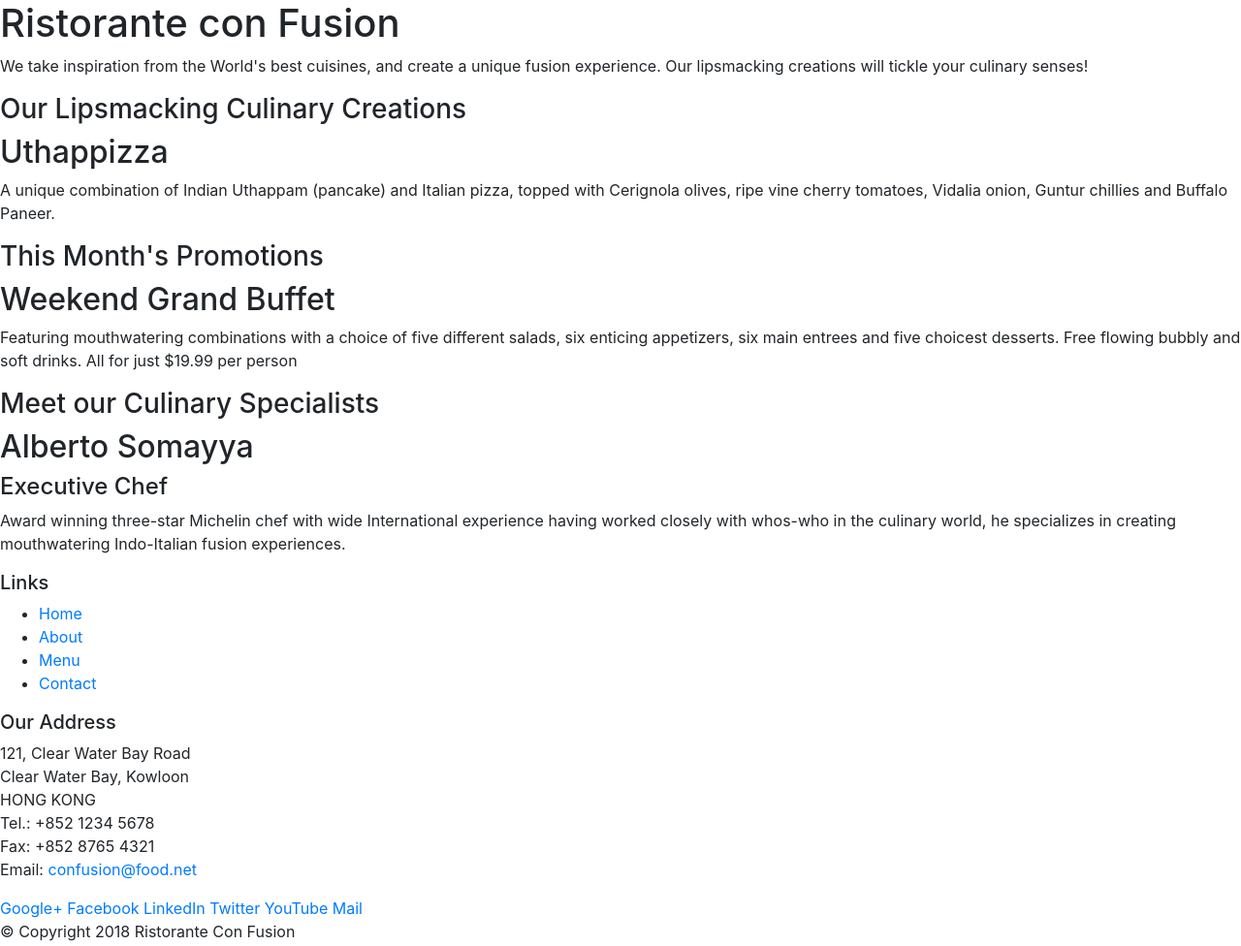
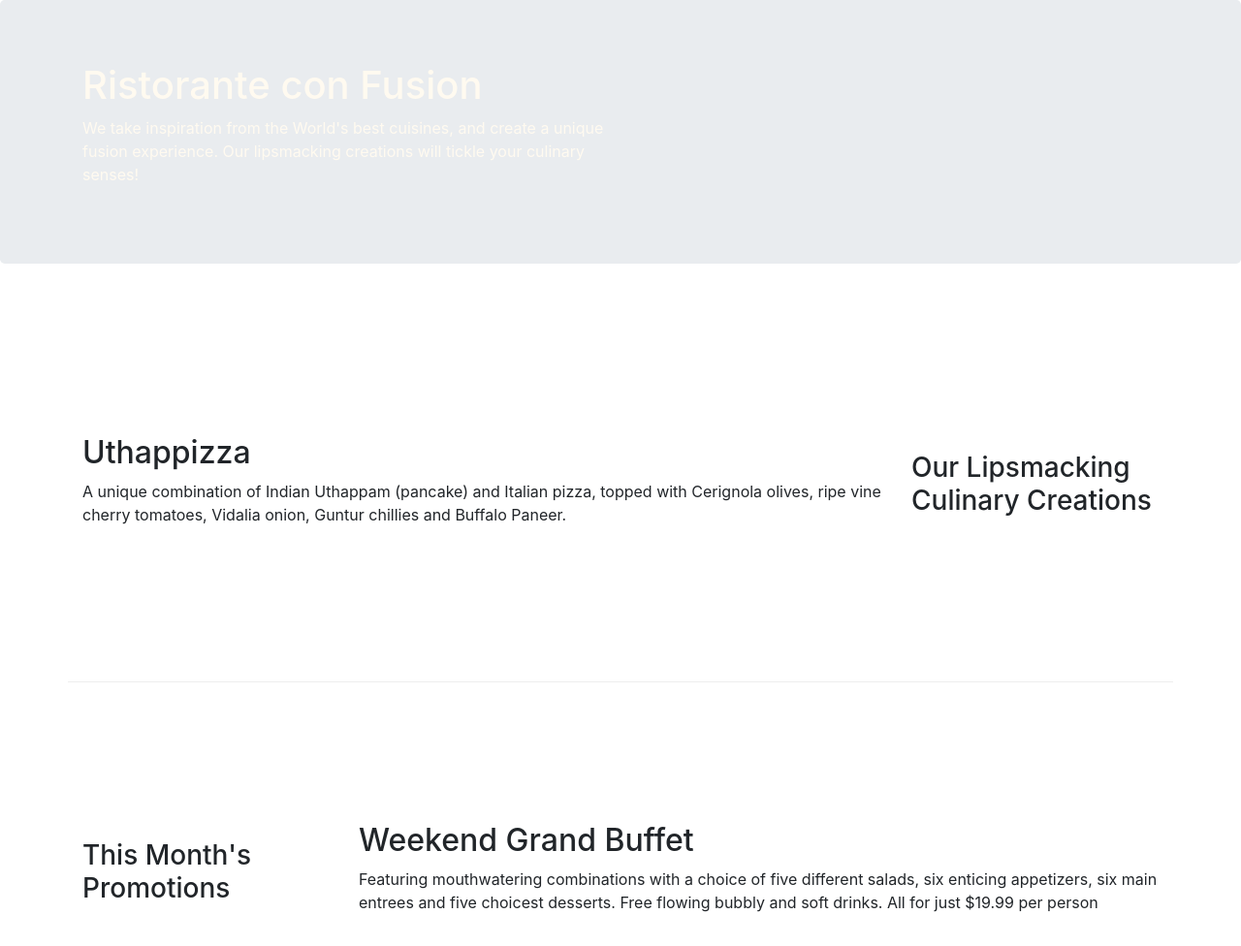
Before and after one commit to prajwalkaradbhuje/conFusion, a website: page index.html in a window 1280 px wide. Shown: the top 976 px of the page at 97% size. Drawn offline with nearby package versions, Linux system fonts and the light colour scheme.

Commit message:
Bootstrap Grid Part1 & Part2

```diff
--- a/index.html
+++ b/index.html
@@ -6,51 +6,52 @@
     <meta name="viewport" content="width=device-width, initial-scale=1, shrink-to-fit=no">
     <meta http-equiv="x-ua-compatible" content="ie=edge">
     <title>Ristorante Con Fusion</title>
+    <link rel="stylesheet" href="styles.css">
     <link rel="stylesheet" href="node_modules/bootstrap/dist/css/bootstrap.min.css">
 </head>
 
 <body>
 
-    <header>
-        <div>
-            <div>
-                <div>
+    <header class="jumbotron">
+        <div class="container">
+            <div class="row row-header">
+                <div class="col-12 col-sm-6">
                     <h1>Ristorante con Fusion</h1>
                     <p>We take inspiration from the World's best cuisines, and create a unique fusion experience. Our lipsmacking creations will tickle your culinary senses!</p>
                 </div>
-                <div>
+                <div class="col-12 col-sm">
                 </div>
             </div>
         </div>
     </header>
 
-    <div>
-        <div>
-            <div>
+    <div class="container">
+        <div class="row row-content align-items-center">
+            <div class="col-12 col-sm-4 order-sm-last col-md-3">
                 <h3>Our Lipsmacking Culinary Creations</h3>
             </div>
-            <div>
+            <div class="col col-sm order-sm-first col-md">
                 <h2>Uthappizza</h2>
                 <p>A unique combination of Indian Uthappam (pancake) and Italian pizza, topped with Cerignola olives, ripe vine cherry tomatoes, Vidalia onion, Guntur chillies and Buffalo Paneer.</p>
             </div>
         </div>
 
 
-        <div>
-            <div>
+        <div class="row row-content align-items-center">
+            <div class="col-12 col-sm-4 col-md-3">
                 <h3>This Month's Promotions</h3>
             </div>
-            <div>
+            <div class="col col-sm col-md">
                 <h2>Weekend Grand Buffet</h2>
                 <p>Featuring mouthwatering combinations with a choice of five different salads, six enticing appetizers, six main entrees and five choicest desserts. Free flowing bubbly and soft drinks. All for just $19.99 per person </p>
             </div>
         </div>
 
-        <div>
-            <div>
+        <div class="row row-content align-items-center">
+            <div class="col-12 col-sm-4 order-sm-last col-md-3">
                 <h3>Meet our Culinary Specialists</h3>
             </div>
-            <div>
+            <div class="col col-sm order-sm-first col-md">
                 <h2>Alberto Somayya</h2>
                 <h4>Executive Chef</h4>
                 <p>Award winning three-star Michelin chef with wide International experience having worked closely with whos-who in the culinary world, he specializes in creating mouthwatering Indo-Italian fusion experiences. </p>
@@ -58,19 +59,19 @@
         </div>
     </div>
 
-    <footer>
-        <div>
-            <div>
-                <div>
+    <footer class="footer">
+        <div class="container">
+            <div class="row">
+                <div class="col-4 offset-1 col-sm-2">
                     <h5>Links</h5>
-                    <ul>
+                    <ul class="list-unstyled">
                         <li><a href="#">Home</a></li>
                         <li><a href="#">About</a></li>
                         <li><a href="#">Menu</a></li>
                         <li><a href="#">Contact</a></li>
                     </ul>
                 </div>
-                <div>
+                <div class="col-7 col-sm-5">
                     <h5>Our Address</h5>
                     <address>
 		              121, Clear Water Bay Road<br>
@@ -81,8 +82,8 @@
 		              Email: <a href="mailto:confusion@food.net">confusion@food.net</a>
 		           </address>
                 </div>
-                <div>
-                    <div>
+                <div class="col-12 col-sm-4 align-self-center">
+                    <div class="text-center">
                         <a href="http://google.com/+">Google+</a>
                         <a href="http://www.facebook.com/profile.php?id=">Facebook</a>
                         <a href="http://www.linkedin.com/in/">LinkedIn</a>
@@ -92,8 +93,8 @@
                     </div>
                 </div>
            </div>
-           <div>
-                <div>
+           <div class="row justify-content-center">
+                <div class="col-auto">
                     <p>© Copyright 2018 Ristorante Con Fusion</p>
                 </div>
            </div>
--- /dev/null
+++ b/styles.css
@@ -0,0 +1,30 @@
+.row-header{
+    margin: 0px auto;
+    padding: 0px;
+}
+
+.row-content{
+    margin: 0px auto;
+    padding: 0px;
+    border-bottom: 1px ridge;
+    min-height: 400px;
+}
+
+.footer{
+    background-color: #D1C4E9;
+    margin: 0px auto;
+    padding: 20px 0px;
+}
+
+.jumbotron{
+    padding: 70px 30px 70px 30px;
+    margin: 0px auto;
+    background: #9575cd;
+    color: floralwhite;
+}
+
+address{
+    font-size: 80%;
+    margin: 0px;
+    color: #0f0f0f;
+}
```
